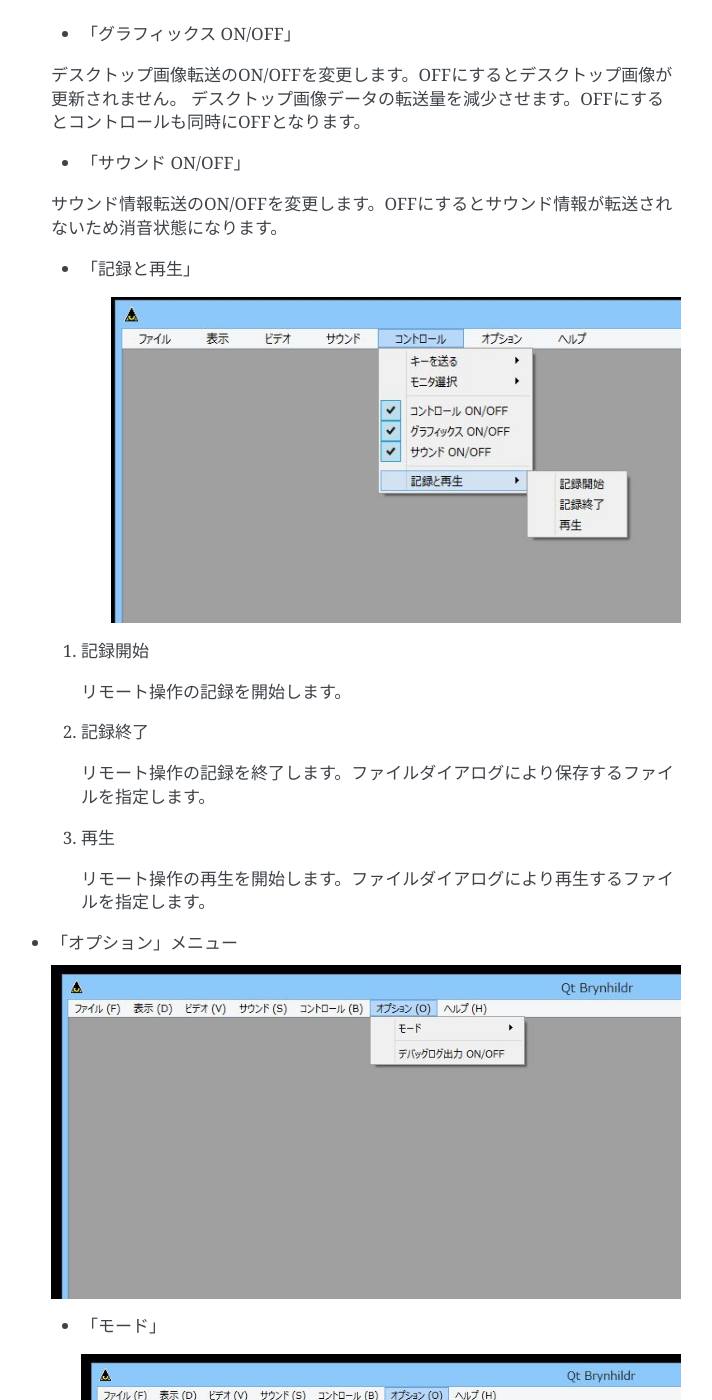
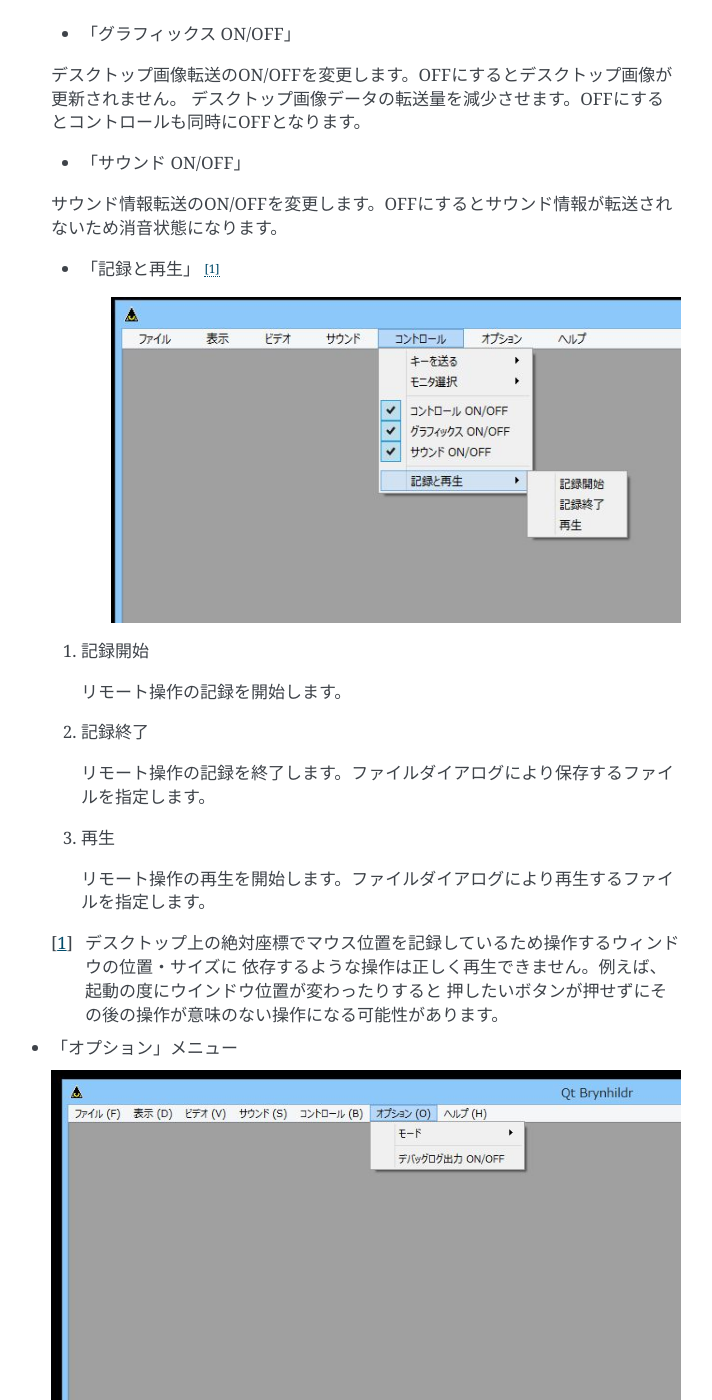
Before and after one commit to funfun-dc5/qtbrynhildr, a Sphinx documentation site: the page built from doc/manual/source/use_qtbrynhildr.rst, in a window 1280 px wide and 1400 px high, scrolled down 6588 px. Shown: the whole window, without its empty margins (399-1111 px from the left). Built offline with Sphinx 7.4.7, drawn with Linux system fonts in a browser that asks for light colours.

Commit message:
updated ReadMe.txt and manual

```diff
--- a/doc/manual/source/use_qtbrynhildr.rst
+++ b/doc/manual/source/use_qtbrynhildr.rst
@@ -133,7 +133,7 @@
 
  サウンド情報転送のON/OFFを変更します。OFFにするとサウンド情報が転送されないため消音状態になります。
 
- * 「記録と再生」
+ * 「記録と再生」 [#]_
 
     .. image:: images/menu_control_record_and_replay.jpg
 
@@ -148,6 +148,10 @@
  3. 再生
 
   リモート操作の再生を開始します。ファイルダイアログにより再生するファイルを指定します。
+
+ .. [#] デスクトップ上の絶対座標でマウス位置を記録しているため操作するウィンドウの位置・サイズに
+        依存するような操作は正しく再生できません。例えば、起動の度にウインドウ位置が変わったりすると
+        押したいボタンが押せずにその後の操作が意味のない操作になる可能性があります。
 
 * 「オプション」メニュー
 
```
Also changed, not shown: 1 other file.
